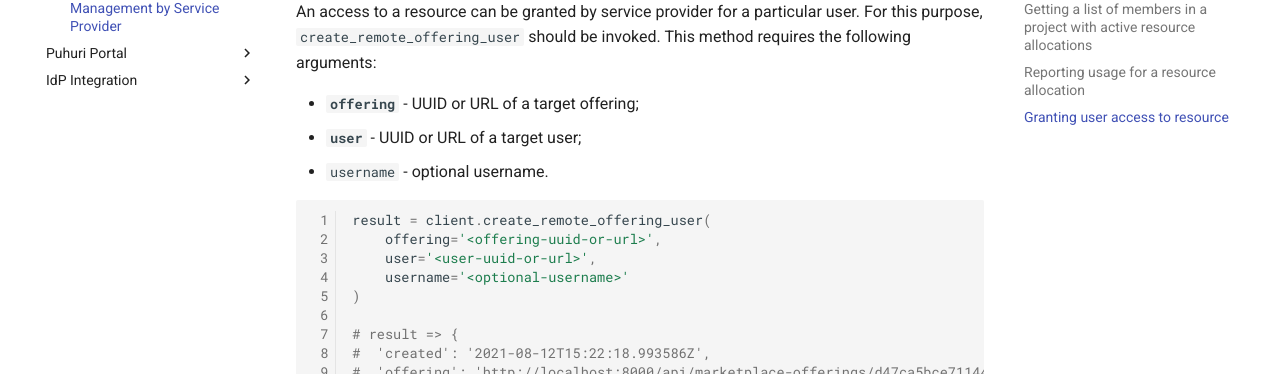
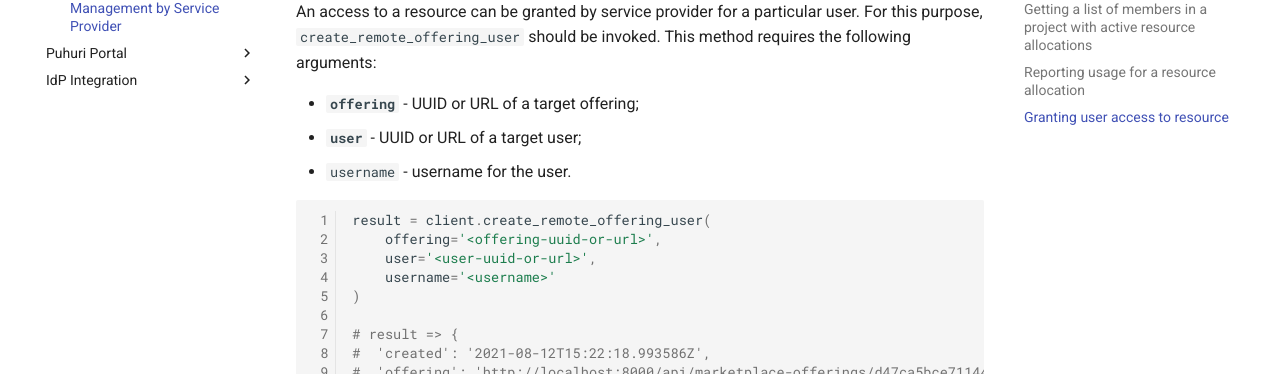
Before and after one commit to neicnordic/puhuri-web, an MkDocs documentation site: the page built from docs/SDK guide/allocation-management-sp.md, in a window 1280 px wide and 900 px high, scrolled down 4307 px. Shown: the part 325-699 px from the top of the window. Built offline with MkDocs 1.6.1 and Material for MkDocs 9.7.7, drawn with Linux system fonts in a browser that asks for light colours.

Commit message:
Make username required

````diff
--- a/docs/SDK guide/allocation-management-sp.md
+++ b/docs/SDK guide/allocation-management-sp.md
@@ -203,13 +203,13 @@ For this purpose, `create_remote_offering_user` should be invoked. This method r
 
 - **`offering`** - UUID or URL of a target offering;
 - **`user`** - UUID or URL of a target user;
-- `username` - optional username.
+- `username` - username for the user.
 
 ```python
 result = client.create_remote_offering_user(
     offering='<offering-uuid-or-url>',
     user='<user-uuid-or-url>',
-    username='<optional-username>'
+    username='<username>'
 )
 
 # result => {
````
